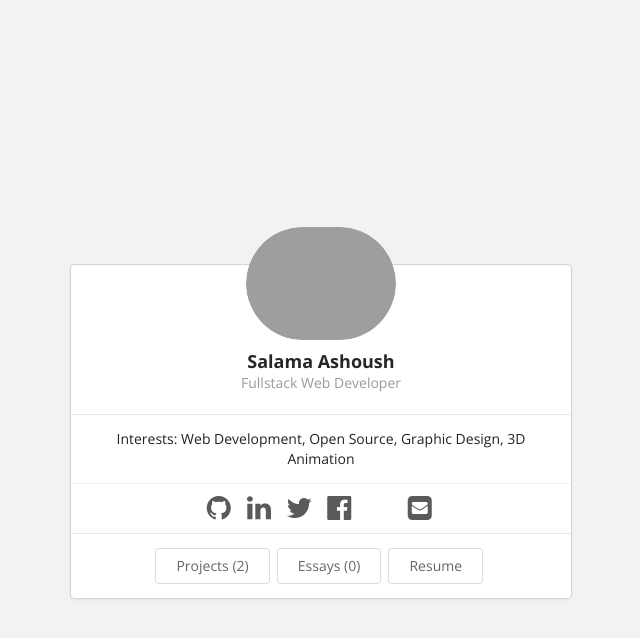
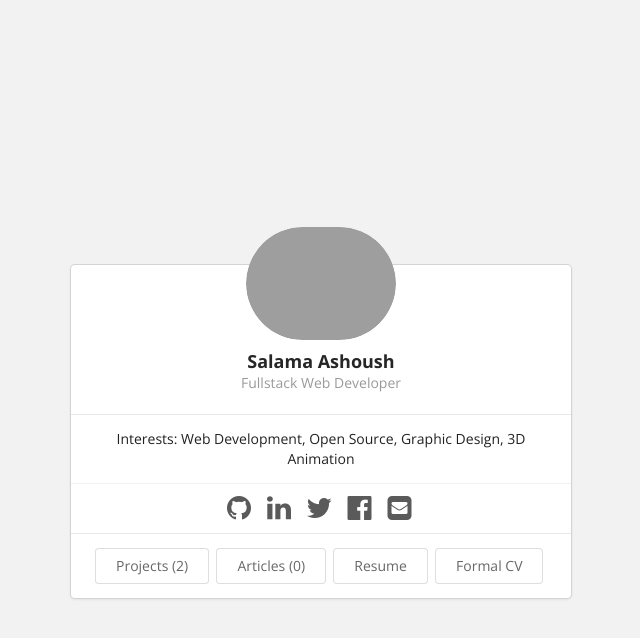
Before and after one commit to salamaashoush/salamaashoush.github.io, a Jekyll site: the page built from index.html, in a window 1280 px wide. Shown: the top 638 px of the page, without its empty margins (319-959 px from the left). Built offline with Jekyll 4.4.1, drawn with Linux system fonts in a browser that asks for light colours.

Commit message:
change essays to articles

```diff
--- a/_config.yml
+++ b/_config.yml
@@ -15,7 +15,7 @@ bio-page-label: Resume
 # Defining your own custom theme variations is easy. See the documentation.
 theme-home: theme-home-builtin-1.html
 theme-projects: theme-projects-builtin-1.html
-theme-essays: theme-essays-builtin-1.html
+theme-essays: theme-articles-builtin-1.html
 theme-bio: theme-bio-builtin-1.html
 
 # YOU NORMALLY NEVER CHANGE THE FOLLOWING
--- a/_data/bio.json
+++ b/_data/bio.json
@@ -34,11 +34,6 @@
         "network": "facebook",
         "username": "salamaashoush",
         "url": "http://facebook.com/salamaashoush"
-      },
-      {
-        "network": "website",
-        "username": "FormalCV",
-        "url": "https://drive.google.com/file/d/0B-yNNsDLscFbSUFmTEhfemxRTzA/view?usp=sharing"
       }
     ]
   },
--- a/_includes/essay-card-1a.html
+++ b/_includes/essay-card-1a.html
@@ -1,4 +1,4 @@
-<!-- Used by theme-essays-builtin-1 -->
+<!-- Used by tharticlessays-builtin-1 -->
 
 <a class="card" href="{{ site.baseurl}}{{ include.page.url }}">
   <div class="content">
--- a/_includes/essay-row.html
+++ b/_includes/essay-row.html
@@ -1,4 +1,4 @@
-<!-- Used by theme-essays-builtin-2 -->
+<!-- Used by tharticlessays-builtin-2 -->
 
 <div class="row">
   <div style="text-align: center" class="three wide column">
--- a/_includes/menubar.html
+++ b/_includes/menubar.html
@@ -1,4 +1,4 @@
-<!-- Used by all builtin themes. Now we list number of essays and projects. -->
+<!-- Used by all builtin themes. Now we list numberarticlessays and projects. -->
 
 {% assign essay_pages = site.pages | where: "type", "essay"  | where_exp: "page", "page.draft != true" %}
 {% assign project_pages = site.pages | where: "type", "project" | where_exp: "page", "page.draft != true" %}
--- a/_includes/theme-home-builtin-1.html
+++ b/_includes/theme-home-builtin-1.html
@@ -41,11 +41,14 @@
         <a href="{{ site.baseurl}}/projects/">
           <button class="ui basic button">Projects ({{ num_projects }})</button>
         </a>
-        <a href="{{ site.baseurl}}/essays/">
-          <button class="ui basic button">Essays ({{ num_essays }})</button>
+        <a href="{{ site.baseurl}}/articles/">
+          <button class="ui basic button">Articles ({{ num_essays }})</button>
         </a>
         <a href="{{ site.baseurl}}/bio/">
           <button class="ui basic button">{{ site.bio-page-label }}</button>
+        </a>
+        <a href="{{ site.baseurl}}/images/salamacv.pdf">
+          <button class="ui basic button">Formal CV</button>
         </a>
       </div>
     </div>
```
Also changed, not shown: articles/index.html (renamed from essays/index.html), 1 other file.
